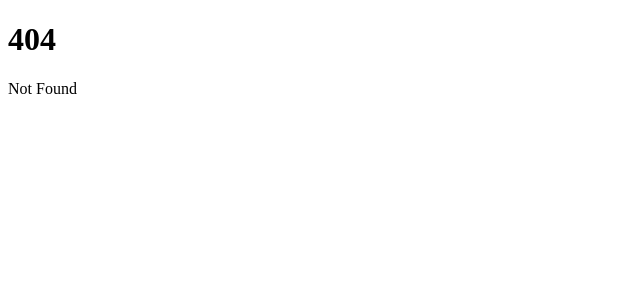
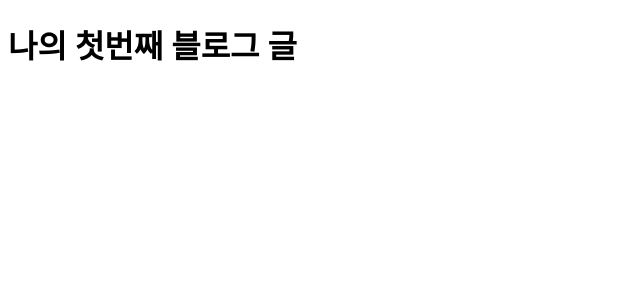
Before and after one commit to witwint/svelteKitStudy, a SvelteKit app in the folder code/3sveltekitStudy/sk-routing/: page /blog/first in a window 1280 px wide. Before the commit this address had no page. Shown: the top 300 px of the page, without its empty margins (0-640 px from the left). Built offline with nearby package versions, Linux system fonts and the light colour scheme.

Commit message:
스벨트킷 중첩라우팅

```diff
--- /dev/null
+++ b/code/3sveltekitStudy/sk-routing/src/routes/blog/+page.svelte
@@ -0,0 +1 @@
+<h1>나의 블로그 리스트</h1>
--- /dev/null
+++ b/code/3sveltekitStudy/sk-routing/src/routes/blog/first/+page.svelte
@@ -0,0 +1 @@
+<h1>나의 첫번째 블로그 글</h1>
--- /dev/null
+++ b/code/3sveltekitStudy/sk-routing/src/routes/blog/second/+page.svelte
@@ -0,0 +1 @@
+<h1>나의 두번째 블로그 글</h1>
```
